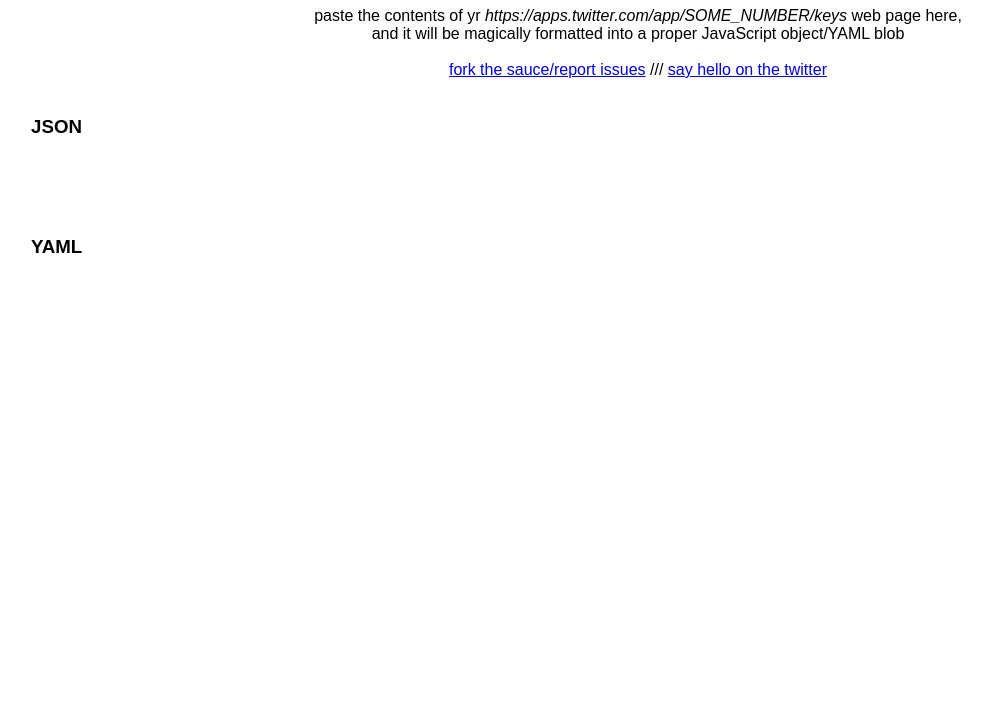
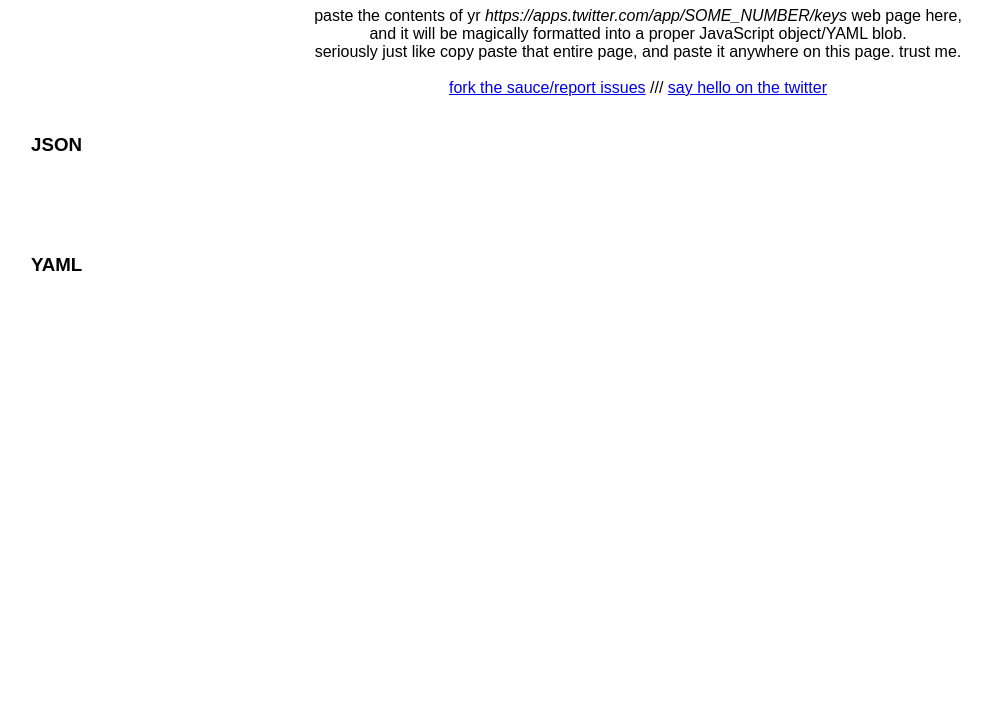
Before and after one commit to coleww/tweet-key-formatter, a website: page index.html in a window 1280 px wide. Shown: the part 73-800 px from the top of the page, without its empty margins (2-994 px from the left). Drawn offline with Linux system fonts and the light colour scheme.

Commit message:
hmmmm yes

```diff
--- a/index.html
+++ b/index.html
@@ -10,7 +10,8 @@
         <h1>TWITTER KEY FORMATTER</h1>
         <div>
           <span>paste the contents of yr <em>https://apps.twitter.com/app/SOME_NUMBER/keys</em> web page here,</span><br />
-          <span>and it will be magically formatted into a proper JavaScript object/YAML blob</span><br />
+          <span>and it will be magically formatted into a proper JavaScript object/YAML blob.</span><br />
+          <span>seriously just like copy paste that entire page, and paste it anywhere on this page. trust me.</span><br />
           <br />
           <a href="https://github.com/coleww/tweet-key-formatter">fork the sauce/report issues</a> /// <a href="http://twitter.com/colewillsea">say hello on the twitter</a>
         </div>
```
